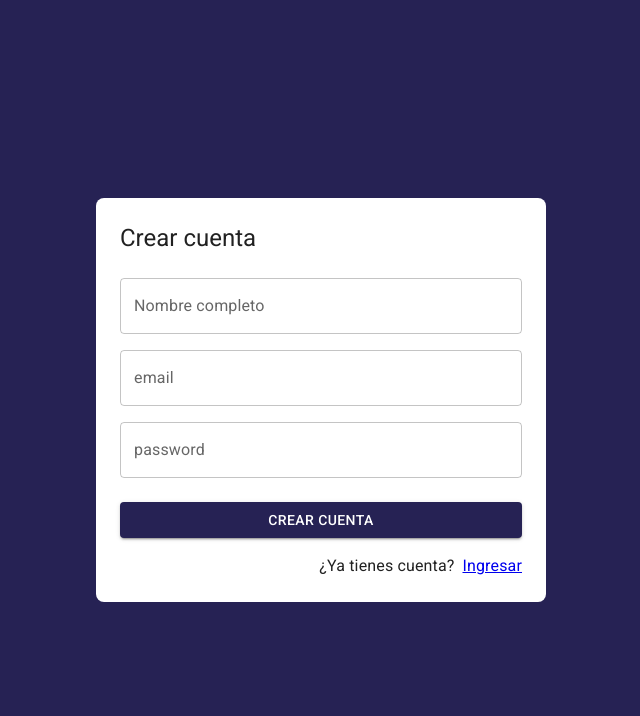
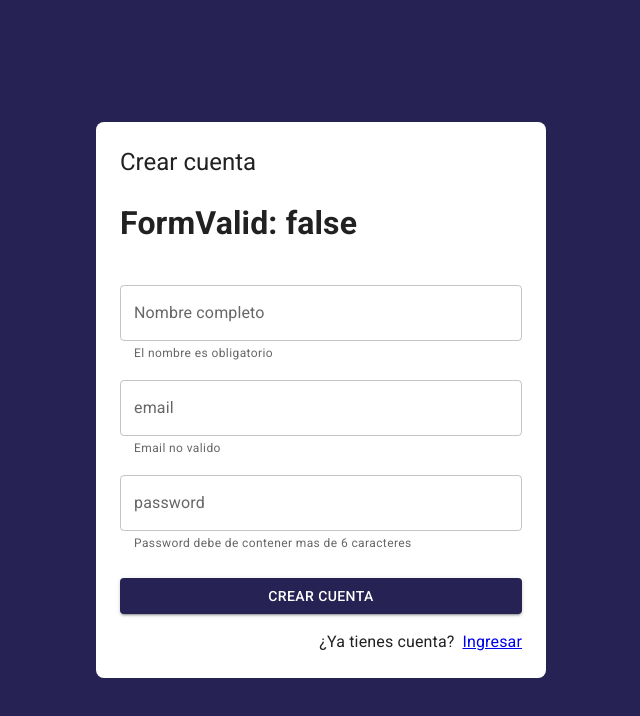
Before and after one commit to DiegoLeonardoSoto/journal-app, a React (Vite) app: page /auth/register in a window 1280 px wide. Shown: the top 716 px of the page, without its empty margins (319-959 px from the left). Built offline with nearby package versions, Linux system fonts and the light colour scheme.

Commit message:
add form functionality

```diff
--- a/src/auth/pages/RegisterPage.jsx
+++ b/src/auth/pages/RegisterPage.jsx
@@ -2,11 +2,49 @@
 import { Button, Grid, TextField, Typography } from '@mui/material'
 import { Link } from 'react-router-dom'
 import { AuthLayout } from '../layout/AuthLayout'
+import { useForm } from '../../hooks/useForm'
+import { useState } from 'react'
+
+const formData = {
+  email: '',
+  password: '',
+  displayName: ''
+}
+
+const formValidations = {
+  email: [(value) => value.includes('@'), 'Email no valido'],
+  password: [
+    (value) => value.length >= 6,
+    'Password debe de contener mas de 6 caracteres'
+  ],
+  displayName: [(value) => value.length >= 1, 'El nombre es obligatorio']
+}
 
 export const RegisterPage = () => {
+  const [formSubmitted, setFormSubmitted] = useState(false)
+
+  const {
+    displayName,
+    email,
+    password,
+    onInputChange,
+    formState,
+    isFormValid,
+    emailValid,
+    passwordValid,
+    displayNameValid
+  } = useForm(formData, formValidations)
+
+  const onSubmit = (e) => {
+    e.preventDefault()
+    setFormSubmitted(true)
+    console.log(formState)
+  }
+
   return (
     <AuthLayout title="Crear cuenta">
-      <form action="">
+      <h1>FormValid: {isFormValid ? 'true' : 'false'}</h1>
+      <form onSubmit={onSubmit}>
         <Grid container>
           <Grid item xs={12} sx={{ mt: 2 }}>
             <TextField
@@ -14,6 +52,11 @@
               type="text"
               placeholder="Jhon Doe"
               fullWidth
+              name="displayName"
+              value={displayName}
+              onChange={onInputChange}
+              error={!!displayNameValid && formSubmitted}
+              helperText={displayNameValid}
             />
           </Grid>
 
@@ -23,6 +66,11 @@
               type="email"
               placeholder="example@google.com"
               fullWidth
+              name="email"
+              value={email}
+              onChange={onInputChange}
+              error={!!emailValid && formSubmitted}
+              helperText={emailValid}
             />
           </Grid>
 
@@ -32,12 +80,17 @@
               type="password"
               placeholder="Constraseña"
               fullWidth
+              name="password"
+              value={password}
+              onChange={onInputChange}
+              error={!!passwordValid && formSubmitted}
+              helperText={passwordValid}
             />
           </Grid>
 
           <Grid container spacing={2} sx={{ mb: 2, mt: 1 }}>
             <Grid item xs={12}>
-              <Button variant="contained" fullWidth>
+              <Button variant="contained" fullWidth type="submit">
                 Crear Cuenta
               </Button>
             </Grid>
--- a/src/hooks/useForm.js
+++ b/src/hooks/useForm.js
@@ -1,7 +1,19 @@
-import { useState } from 'react'
+import { useEffect, useMemo, useState } from 'react'
 
-export const useForm = (initialForm = {}) => {
+export const useForm = (initialForm = {}, formValidations = {}) => {
   const [formState, setFormState] = useState(initialForm)
+  const [formValidation, setFormValidation] = useState({})
+
+  const isFormValid = useMemo(() => {
+    for (const formValue of Object.keys(formValidation)) {
+      if (formValidation[formValue] !== null) return false
+    }
+    return true
+  }, [formValidation])
+
+  useEffect(() => {
+    createValidators()
+  }, [formState])
 
   const onInputChange = ({ target }) => {
     const { name, value } = target
@@ -15,10 +27,26 @@
     setFormState(initialForm)
   }
 
+  const createValidators = () => {
+    const formCheckedValues = {}
+
+    for (const formField of Object.keys(formValidations)) {
+      const [fn, errorMessage] = formValidations[formField]
+      formCheckedValues[`${formField}Valid`] = fn(formState[formField])
+        ? null
+        : errorMessage
+    }
+
+    setFormValidation(formCheckedValues)
+  }
+
   return {
     ...formState,
     formState,
     onInputChange,
-    onResetForm
+    onResetForm,
+
+    ...formValidation,
+    isFormValid
   }
 }
```
